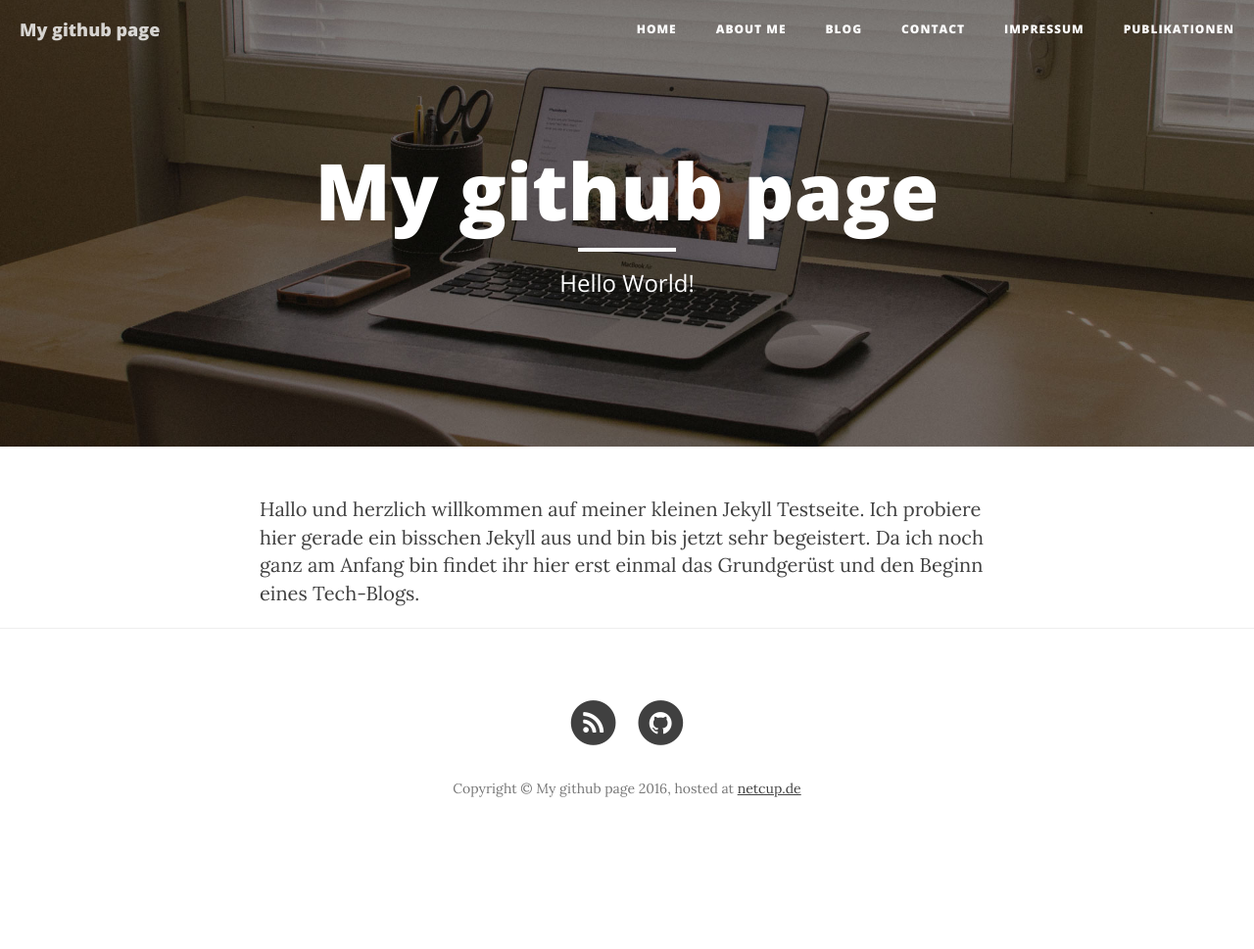
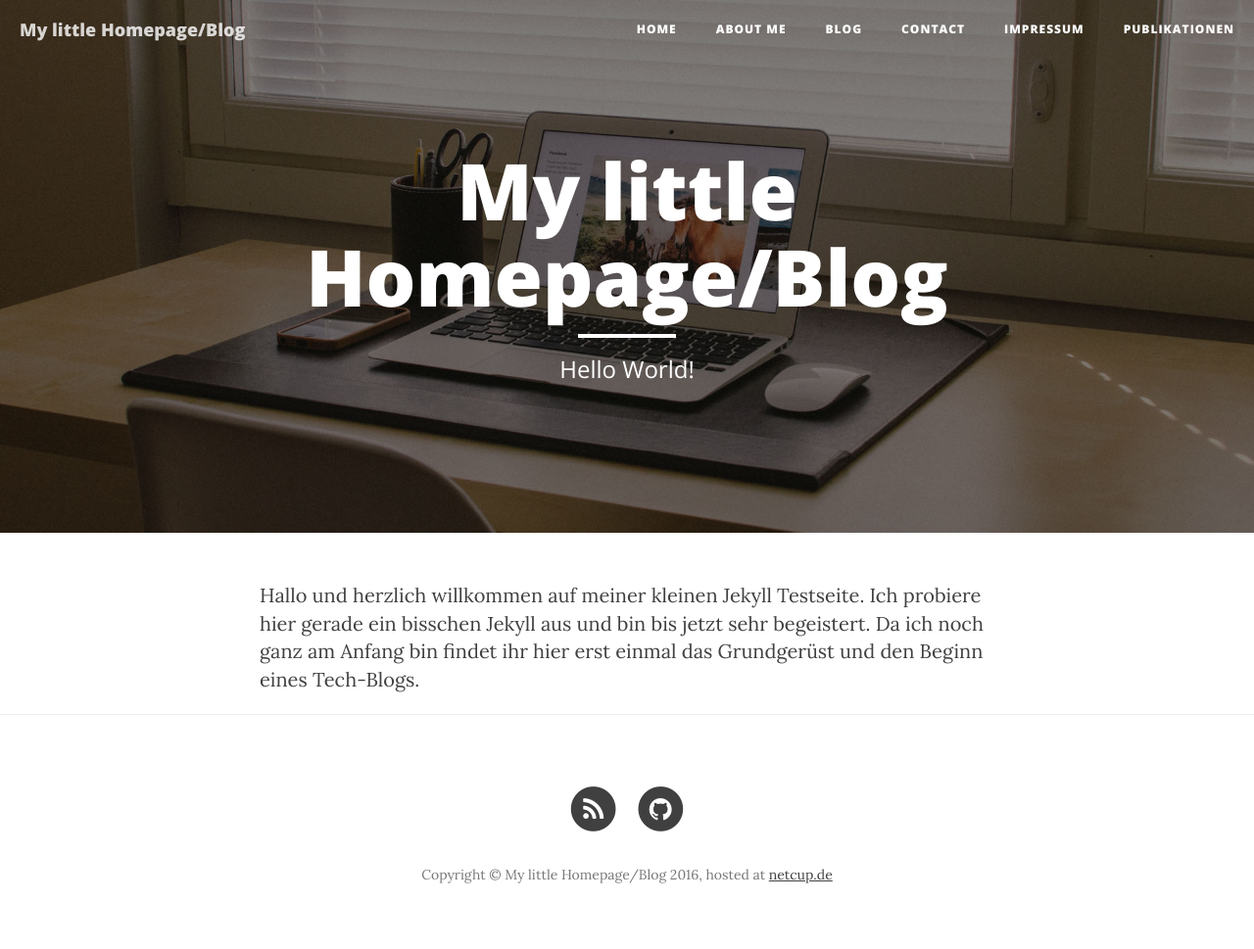
Before and after one commit to Danny4927/danny4927.github.io, a Jekyll site: the page built from index.html, in a window 1280 px wide. Shown: the whole page at 98% size. Built offline with Jekyll 4.4.1, drawn with Linux system fonts in a browser that asks for light colours; nearby versions of some CDN libraries; before the commit the page ends 900 px from its top, so only the background shows below that.

Commit message:
updated desciption

```diff
--- a/_config.yml
+++ b/_config.yml
@@ -1,8 +1,8 @@
 # Site settings
-title: My github page
-email: danielknoell@gmx.de
+title: My little Homepage/Blog
+email: info@danielknoell.de
 description: > # this means to ignore newlines until "baseurl:"
-  This is my example page for playing around with github and Jekyll :)
+  This is my little homepage with tech blog.
 github_username:  danny4927
 highlighter: rouge
 github: [Repository metadata]
```
